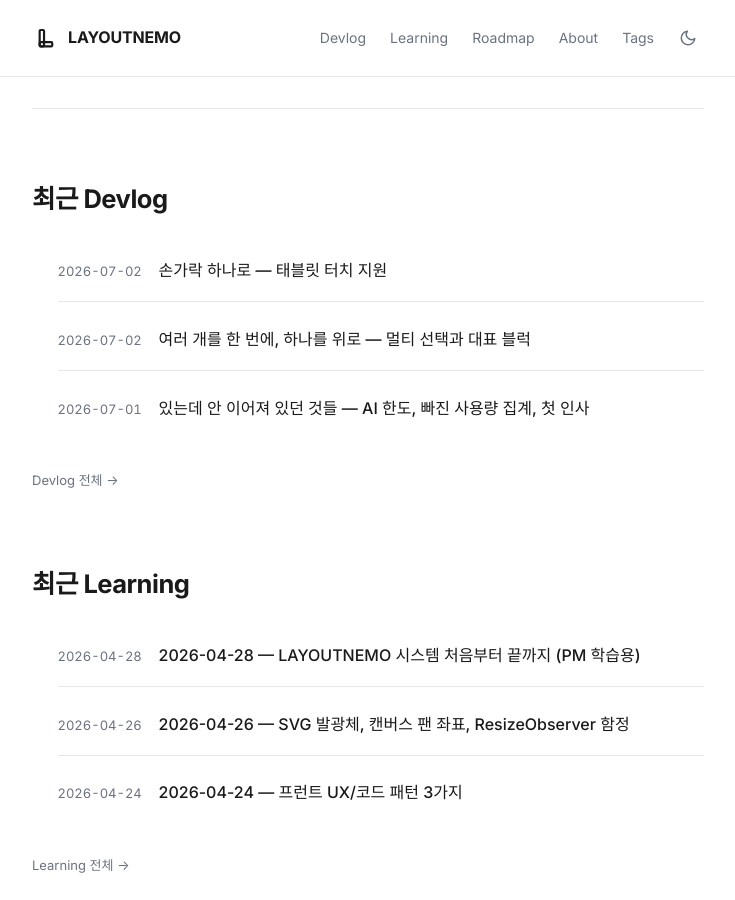
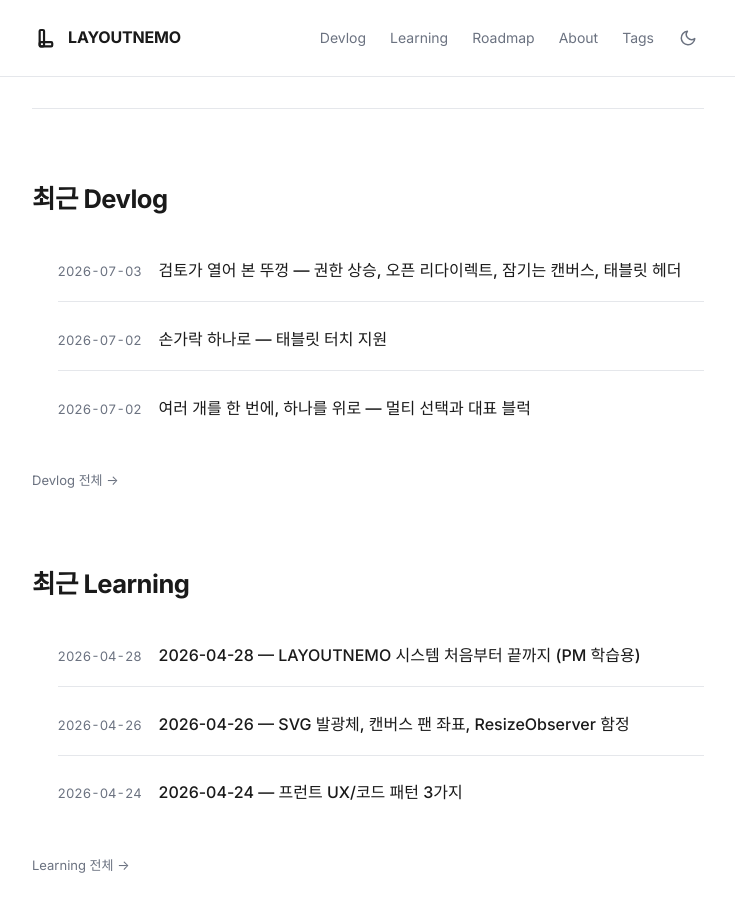
Before and after one commit to Yuwolx/LAYOUTNEMO, a Jekyll site: the page built from index.md, in a window 1280 px wide and 900 px high, scrolled down 930 px. Shown: the whole window, without its empty margins (272-1007 px from the left). Built offline with Jekyll 4.4.1, drawn with Linux system fonts in a browser that asks for light colours; some web fonts are replaced; some of the changed lines change nothing that is shown.

Commit message:
Devlog: 2026-07-03 review-driven fixes (RLS, redirect, sync, pan lock, responsive header)

````diff
--- /dev/null
+++ b/docs/devlog/2026-07-03-review-driven-fixes.md
@@ -0,0 +1,187 @@
+---
+layout: post
+title: "검토가 열어 본 뚜껑 — 권한 상승, 오픈 리다이렉트, 잠기는 캔버스, 태블릿 헤더"
+parent: Devlog
+nav_order: 16
+tags: [보안, RLS, 동기화, 반응형, 코드리뷰]
+---
+
+# 검토가 열어 본 뚜껑 — 권한 상승, 오픈 리다이렉트, 잠기는 캔버스, 태블릿 헤더
+{: .no_toc }
+
+**2026-07-03 — 터치를 붙인 김에 한 번 크게 훑었더니, 서로 무관한 층위에서 문제가 같이 나왔다.**
+{: .fs-5 .fw-300 }
+
+---
+
+<details markdown="block">
+<summary>목차</summary>
+{: .text-delta }
+- TOC
+{:toc}
+</details>
+
+---
+
+## 무슨 일이 있었나
+
+[태블릿 터치 지원](2026-07-02-touch-support.md)을 막 올린 참이었다. 새 코드가 들어갔으니, 배포 전에 **보안·동기화·기능·성능**을 한 번 넓게 검토했다. "이 정도면 됐다"가 아니라 "터질 곳은 어디인가"를 찾는 쪽으로.
+
+결과는 예상보다 컸다. 서로 상관없어 보이는 네 층위에서 문제가 같이 튀어나왔다 — 브라우저에서 누구나 관리자가 될 수 있는 **RLS 구멍**, 로그인 직후 낯선 사이트로 보내는 **오픈 리다이렉트**, 결을 지우면 캔버스 저장이 통째로 죽는 **동기화 버그**, 팬 도중 화면을 벗어나면 **영영 잠기는 캔버스**. 여기에 태블릿에서 로그인하면 상단바가 깨지는 것까지.
+
+크리티컬한 것부터 순서대로 잡았다.
+
+---
+
+## 1. 누구나 관리자가 될 수 있었다 (RLS)
+
+가장 위험했다. `user_profiles`의 정책이 이랬다.
+
+```sql
+-- 문제: FOR ALL 에 USING 만 있으면 WITH CHECK 가 USING 을 물려받아 UPDATE 까지 열린다
+create policy "own profile" on public.user_profiles
+  for all using (auth.uid() = id);
+```
+
+`FOR ALL`은 SELECT·INSERT·UPDATE·DELETE 전부를 뜻하고, `WITH CHECK`를 안 적으면 `USING`을 그대로 물려받는다. 즉 **로그인한 유저가 브라우저 콘솔에서 자기 행을 UPDATE**할 수 있었다.
+
+```js
+supabase.from('user_profiles').update({ is_admin: true }).eq('id', myId)   // 관리자 승격
+supabase.from('user_profiles').update({ plan: 'pro' })                     // 무제한 AI
+supabase.from('user_profiles').update({ ai_create_used: 0 })              // 쿼터 리셋
+```
+
+`is_admin: true`가 되면 관리자용 "전체 읽기" 정책이 열려 **다른 모든 유저의 데이터**까지 보였다. 쿼터 시스템과 멀티테넌트 격리가 한 줄에 같이 뚫려 있던 셈이다.
+
+해결은 정책을 쪼개는 것. 클라이언트가 실제로 필요한 건 **본인 프로필 읽기**와 **최초 생성**뿐이라, 그 둘만 열고 UPDATE는 닫았다. 쿼터 변경은 이미 `SECURITY DEFINER` 함수로만 돌고, 관리자 지정은 서버에서만 한다.
+
+```sql
+-- 해결: 읽기 + "제약된" 삽입만. 권한/쿼터 컬럼은 기본값으로만 넣을 수 있게 고정
+create policy "read own profile" on public.user_profiles
+  for select using (auth.uid() = id);
+
+create policy "insert own profile" on public.user_profiles
+  for insert with check (
+    auth.uid() = id and plan = 'free' and is_admin = false
+    and ai_create_used = 0 and ai_tidy_used = 0
+  );
+```
+
+이건 코드 배포와 무관하게 DB에 바로 적용되는 변경이라, 먼저 라이브에서 프로필·캔버스 로드가 정상인지 확인하고 넘어갔다.
+
+---
+
+## 2. 백슬래시 하나로 뚫린 리다이렉트
+
+OAuth 콜백은 로그인 뒤 `?next=` 경로로 보내준다. 방어는 이랬다.
+
+```js
+// 문제: 원본 문자열 검사 — new URL 이 백슬래시를 슬래시로 정규화해 우회된다
+const nextParam = raw.startsWith("/") && !raw.startsWith("//") ? raw : "/"
+// "/\evil.com" → 검사 통과 → new URL(...) 이 https://evil.com/ 로 정규화
+```
+
+`//evil.com`은 막지만 `/\evil.com`은 통과한다. 문제는 안전성을 **문자열 모양**으로 판단했다는 것. 정답은 파싱된 결과를 보는 것이다.
+
+```js
+// 해결: 해석된 URL 의 오리진을 비교한다
+const dest = new URL(raw, url.origin)
+const nextParam = dest.origin === url.origin ? dest.pathname + dest.search : "/"
+```
+
+---
+
+## 3. 결을 지우면 저장이 통째로 죽었다
+
+결(zone)을 삭제하면 DB는 그 결에 속한 블럭의 `zone_id`를 `null`로 바꾼다(`on delete set null`). 그런데 **로컬 상태의 블럭은 삭제된 결 id를 그대로 물고 있었다.**
+
+```
+// 문제: 결 삭제 → DB 는 zone_id=null, 로컬 블럭은 삭제된 id 유지
+//       → 2초 뒤 autosave 가 죽은 zone_id 로 블럭을 upsert
+//       → FK 위반 → "Failed to save blocks" → 그 캔버스의 블럭 저장이 전부 죽음
+```
+
+한 번 어긋나면 재로그인 전까지 조용히 저장이 안 됐다. 해결은 삭제 시 로컬도 DB와 같은 상태로 맞추는 것.
+
+```js
+// 해결: 삭제된 결을 가리키던 블럭을 로컬에서도 "미분류"로 비운다
+blocks: canvas.blocks.map((b) => (removedSet.has(b.zone) ? { ...b, zone: "" } : b))
+```
+
+로컬 상태와 DB 제약이 어긋나면 저장이 부분 실패가 아니라 **전체 실패**로 번진다는 걸 다시 확인했다.
+
+---
+
+## 4. 팬을 하다 화면을 벗어나면 캔버스가 잠겼다
+
+터치 코드의 멀티터치 가드에서 나왔다. 한 번에 하나의 인터랙션만 돌도록 `activePointerId`로 잠그는데, **팬이 정상적으로 끝나지 않는 경로**에서 이 잠금이 안 풀렸다.
+
+```
+// 문제: 팬 도중 창 blur(탭 전환·알림) 또는 Space 를 버튼보다 먼저 뗌
+//       → 팬 리스너는 정리되는데 activePointerIdRef 는 남음
+//       → 이후 모든 pointerdown 이 "이미 다른 포인터가 잡음"에서 막힘 → 영구 잠김
+```
+
+특히 태블릿에서 한 손가락 팬 중 앱 전환이 흔해 위험했다. 해결은 팬/드래그 teardown 자리에서 포인터 상태까지 같이 비우는 것.
+
+```js
+// 해결: blur/keyup 에서 진행중 인터랙션을 안전하게 종료
+activePointerIdRef.current = null
+setDraggingId(null); setDragStartPos(null); setMarquee(null)
+```
+
+---
+
+## 5. 선택 모드 탭이 상세창을 같이 열었다
+
+선택 모드에서 블럭을 탭하면 `pointerdown`을 "선택 토글"로 소비하고 끝냈는데, 상세창이 같이 떴다.
+
+```
+// 문제: pointerdown 을 소비(preventDefault)해도 뒤따르는 click 은 안 막힌다
+//       → 카드의 click 핸들러가 상세 다이얼로그를 연다
+```
+
+`preventDefault`는 기본 동작을 막을 뿐, 브라우저가 이어서 쏘는 `click` 이벤트는 별개다. 소비했다는 신호를 카드로 넘겨 그 다음 클릭 한 번을 건너뛰게 했다.
+
+```js
+// 해결: 공유 ref 로 "이번 탭은 소비됨" 을 전달, click 에서 건너뜀
+if (suppressClickRef?.current) { suppressClickRef.current = false; return }
+```
+
+---
+
+## 6. 로그인하면 상단바가 깨졌다 (태블릿)
+
+배포 뒤 태블릿에서 로그인하니 상단바가 못생기게 줄바꿈됐다. 원인은 **로그인 상태의 넓어진 프로필 버튼**이었다 — 로그아웃 땐 작은 로그인 버튼인데, 로그인하면 아바타+이름 알약이 되면서 폭이 늘고, 거기에 고정 최소폭 버튼들이 겹쳐 한 줄을 넘겼다.
+
+```
+// 문제: 로그인 시 넓어지는 AuthButton + 고정 min-width 버튼들
+//       → 태블릿 폭에서 한 줄에 못 들어가 줄바꿈
+```
+
+데스크톱은 그대로 두고, 그 아래 폭에서만 단계적으로 좁혔다.
+
+```html
+<!-- 해결: 좁으면 내용폭, 넓으면 고정 / 비필수는 단계적으로 숨김 -->
+min-w-0 lg:min-w-[128px]     <!-- 최소폭은 데스크톱에서만 -->
+hidden lg:inline-block       <!-- 마지막 저장시각: 태블릿 이하 숨김 -->
+hidden sm:inline             <!-- 유저 이름·로고 글자: 폰에선 아바타/아이콘만 -->
+```
+
+가장 넓어지는 상태(로그인)를 기준으로 설계해야 한다는 걸 놓쳤던 거다.
+
+---
+
+## 정리
+
+한 번 크게 검토하니, 서로 상관없는 층위에서 문제가 같이 나왔다. 공통점은 전부 **"평소엔 안 보이다가 특정 조건에서 터지는" 것**들이었다는 점이다.
+
+배운 것:
+
+- **RLS `FOR ALL`은 `USING`만 쓰면 UPDATE까지 열린다.** 읽기·쓰기 정책을 나누고, 쓰기는 `WITH CHECK`로 좁혀라.
+- **URL 안전성을 문자열 모양으로 판단하지 마라.** 파싱된 오리진을 비교해야 정규화 우회를 막는다.
+- **로컬 상태와 DB 제약이 어긋나면 저장이 통째로 죽는다.** 삭제 같은 파생 변경은 양쪽을 함께 맞춰야 한다.
+- **이벤트를 소비해도 브라우저의 다음 이벤트(click)는 따로 막아야 한다.**
+- **반응형은 "가장 넓어지는 상태"를 기준으로.** 여기선 로그인이 그 상태였다.
+
+터치·헤더처럼 **로컬에선 컴파일·빌드까지만 검증되는** 것들은 실기기에서 마저 확인해야 한다. 롤백은 배포 직전 상태를 백업해둔 `release/pre-security-touch`·`release/pre-responsive-header`로 언제든 되돌릴 수 있게 해뒀다. 기능을 늘리는 것만큼, 늘린 뒤 **한 번 크게 뚜껑을 열어 보는 일**도 개발의 일부다.
--- a/docs/devlog/index.md
+++ b/docs/devlog/index.md
@@ -24,6 +24,7 @@
 
 | 날짜 | 제목 | 상태 |
 |------|------|------|
+| 2026-07-03 | [검토가 열어 본 뚜껑 — 권한 상승, 오픈 리다이렉트, 잠기는 캔버스, 태블릿 헤더]({{ site.baseurl }}/docs/devlog/2026-07-03-review-driven-fixes/) | ✅ 공개 |
 | 2026-07-02 | [손가락 하나로 — 태블릿 터치 지원]({{ site.baseurl }}/docs/devlog/2026-07-02-touch-support/) | ✅ 공개 |
 | 2026-07-02 | [여러 개를 한 번에, 하나를 위로 — 멀티 선택과 대표 블럭]({{ site.baseurl }}/docs/devlog/2026-07-02-multi-select-and-pin/) | ✅ 공개 |
 | 2026-07-01 | [있는데 안 이어져 있던 것들 — AI 한도, 빠진 사용량 집계, 첫 인사]({{ site.baseurl }}/docs/devlog/2026-07-01-quota-and-missing-analytics/) | ✅ 공개 |
--- a/docs/roadmap.md
+++ b/docs/roadmap.md
@@ -43,13 +43,15 @@
 - [x] 대표 블럭(공지) — ⋮ 메뉴로 고정, 상단 배너로 항상 노출, 클릭 시 상세 (캔버스당 1개, metadata 동기화) (2026-07-02)
 - [x] 공지 전용 앰버 색 통일(핀·링·배너 글로우) + 카드 높이 측정 무한 렌더 루프 수정(ResizeObserver deps) (2026-07-02)
 - [x] **태블릿 터치 지원** — Pointer Events 전환(마우스·터치 단일 경로), 한 손가락 팬, ⋮ 메뉴 연결/복사(Shift·Alt 대체), 선택 모드 토글(Ctrl 대체), 터치용 항상 노출 어포던스 (2026-07-02)
+- [x] **검토 기반 수정 묶음** — RLS 권한 상승 차단(`user_profiles` FOR ALL → 읽기+제약 삽입), OAuth 오픈 리다이렉트 차단, 결 삭제 시 블럭 재배정으로 FK 동기화 사망 방지, 팬 중 캔버스 영구 잠김 수정, 선택/연결 탭이 상세창 열던 문제 수정 (2026-07-03)
+- [x] **반응형 헤더** — 로그인 시 태블릿/폰에서 상단바 줄바꿈 깨짐 수정 (좁은 폭에서 여백·최소폭 축소 + 비필수 요소 단계적 숨김, 데스크톱 유지) (2026-07-03)
 
 ## 🚧 진행 중 / 내부 개선
 
 - [ ] 정리하기 적용 시 삭제 블럭 보존/히스토리 처리 강화
 - [ ] 정리하기 AI 입력에 태그/기한까지 포함해 제안 품질 높이기
-- [ ] 결 삭제 시 기존 블럭 재배정 UX 정리
-- [ ] 터치 후속 — 핀치 줌(두 손가락 확대·축소) + 휴대폰용 반응형 레이아웃 (태블릿은 완료, 실기기 감각 다듬기 포함)
+- [ ] 결 삭제 시 기존 블럭 재배정 UX 정리 (FK 사망 버그는 수정 완료 → 삭제 시 "미분류"로. 어느 결로 옮길지 고르는 UX는 남음)
+- [ ] 터치 후속 — 핀치 줌(두 손가락 확대·축소) + 휴대폰용 반응형 레이아웃 (헤더 반응형·태블릿 터치는 완료, 캔버스 본체 반응형/줌·실기기 감각 다듬기 남음)
 - [ ] Next.js 보안 패치 버전 업그레이드 검토
 
 ## 📝 예정 (우선순위 조정 중)
````
